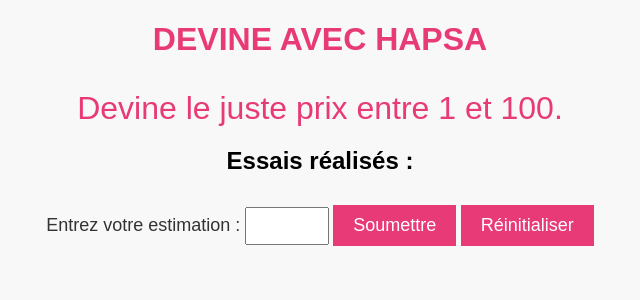
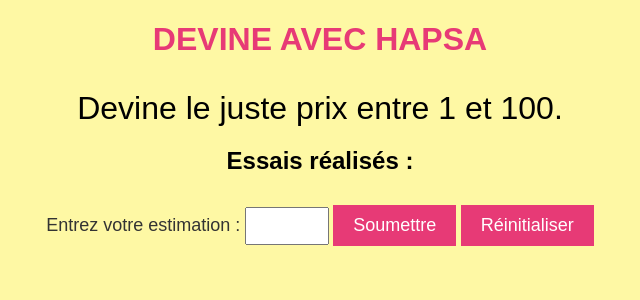
Before and after one commit to MissHapsa/devine_avecHapsa, a PHP site: page / in a window 1280 px wide. Shown: the top 300 px of the page, without its empty margins (320-960 px from the left). Run offline with PHP 8.4, Linux system fonts and the light colour scheme.

Commit message:
changement background

```diff
--- a/index.php
+++ b/index.php
@@ -105,12 +105,13 @@ if ($_SERVER['REQUEST_METHOD'] === 'POST' && isset($_POST['guess'])) {
         body {
             font-family: 'Arial', sans-serif;
             text-align: center;
-            background-color: #f8f8f8;
+            background-color: #fef8a4;
             margin: 0;
             padding: 0;
+
         }
 
-        h1, p {
+        h1 {
             color: #e73a76;
 
         }
```
